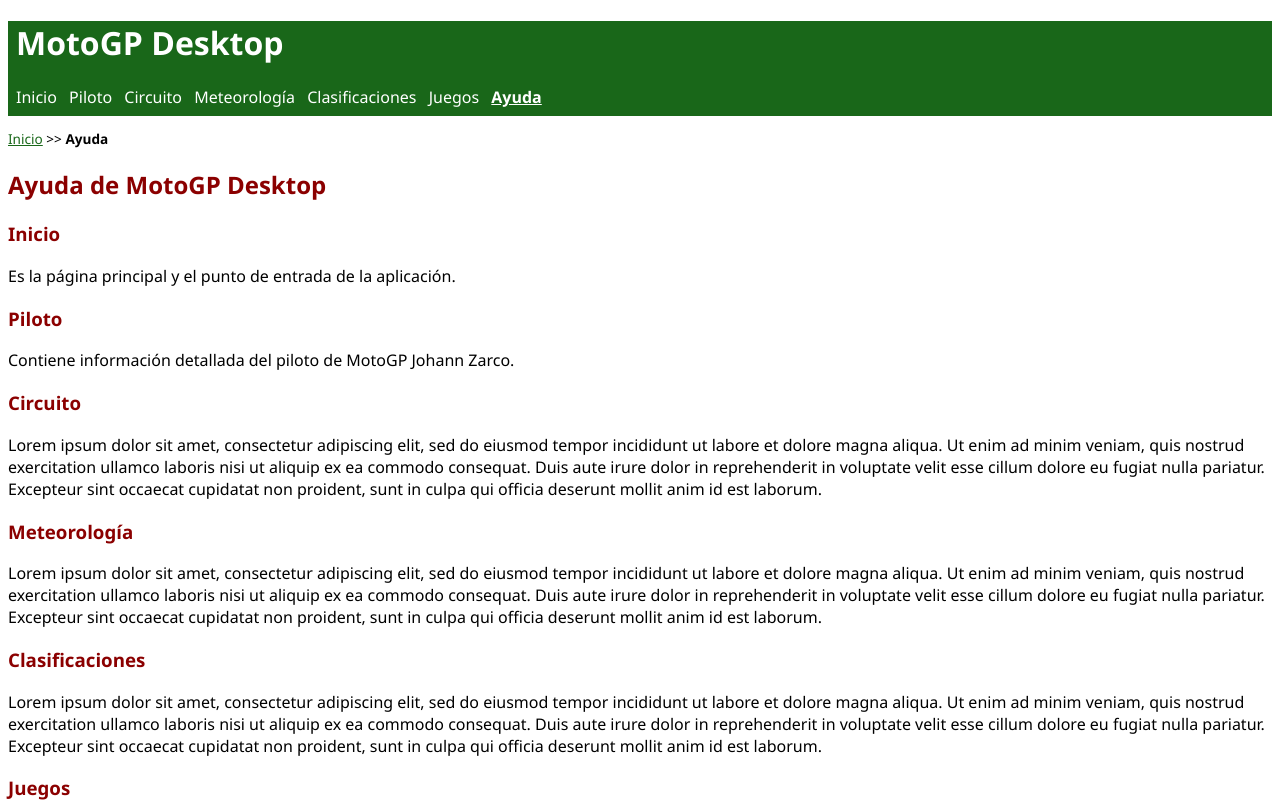
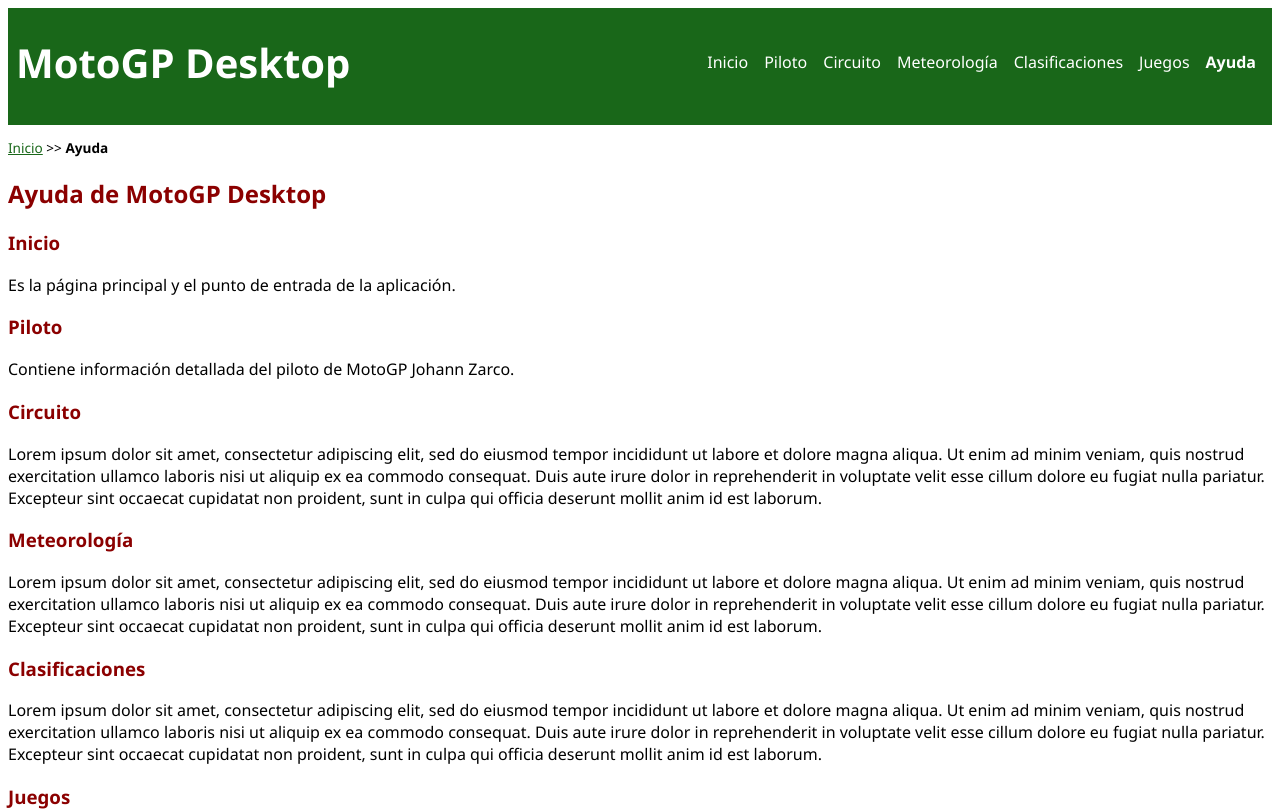
Before and after one commit to prendess/SEW, a plain HTML site: page ayuda.html in a window 1280 px wide. Shown: the top 812 px of the page. Drawn offline with Linux system fonts and the light colour scheme.

Commit message:
P3 - Ex5

```diff
--- a/ayuda.html
+++ b/ayuda.html
@@ -10,6 +10,7 @@
     <meta name ="viewport" content ="width=device-width, initial-scale=1.0" />
     <title>MotoGP - Ayuda</title>
     <link rel="stylesheet" type="text/css" href="estilo/estilo.css" />
+    <link rel="stylesheet" type="text/css" href="estilo/layout.css" />
     <link rel="icon" href="multimedia/favicon_johann_zarco.ico" type="image/x-icon">
 </head>
 
--- a/estilo/estilo.css
+++ b/estilo/estilo.css
@@ -25,6 +25,7 @@ header a {
     background-color: #196719;
 }
 
+/* 0,1,2 */
 header a:hover {
     text-decoration-line: underline;
     text-underline-offset: 0.4em;
@@ -50,10 +51,14 @@ a {
 /* 0,1,0 */
 .active {
     font-weight: bold;
-    text-decoration: underline;
 }
 
 /* 0,0,2 */
 header + p {
     font-size: 0.85em;
 }
+
+/* 0,0,1 */
+h1 {
+    font-size: 2.5em;
+}
--- /dev/null
+++ b/estilo/layout.css
@@ -0,0 +1,19 @@
+/* Hugo Prendes Menéndez - UO288294 */
+
+/* 0,0,1 */
+header {
+    display: flex;
+    justify-content: space-between;
+    align-items: center;
+    flex-wrap: wrap;
+    gap: 1rem;
+}
+
+/* 0,0,1 */
+nav {
+    display: flex;
+    flex-wrap: wrap;
+    gap: 0.5rem;
+    justify-content: flex-end;
+    align-items: center;
+}
```
Also changed, not shown: circuito.html (+1 -0 lines), clasificaciones.html (+1 -0 lines), index.html (+1 -0 lines), juegos.html (+1 -0 lines), meteorologia.html (+1 -0 lines), piloto.html (+1 -0 lines).
